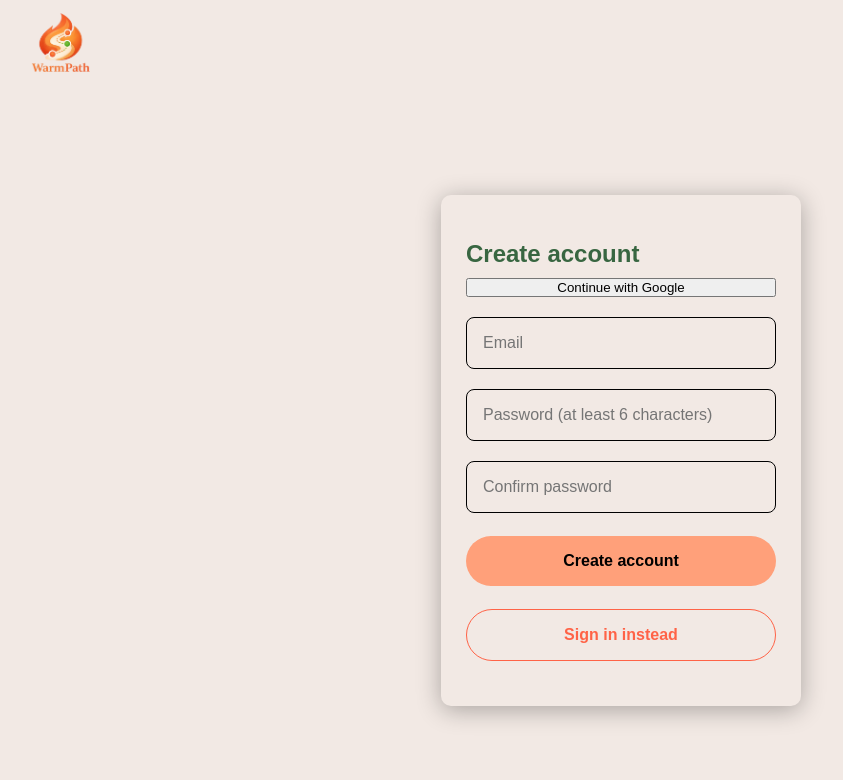
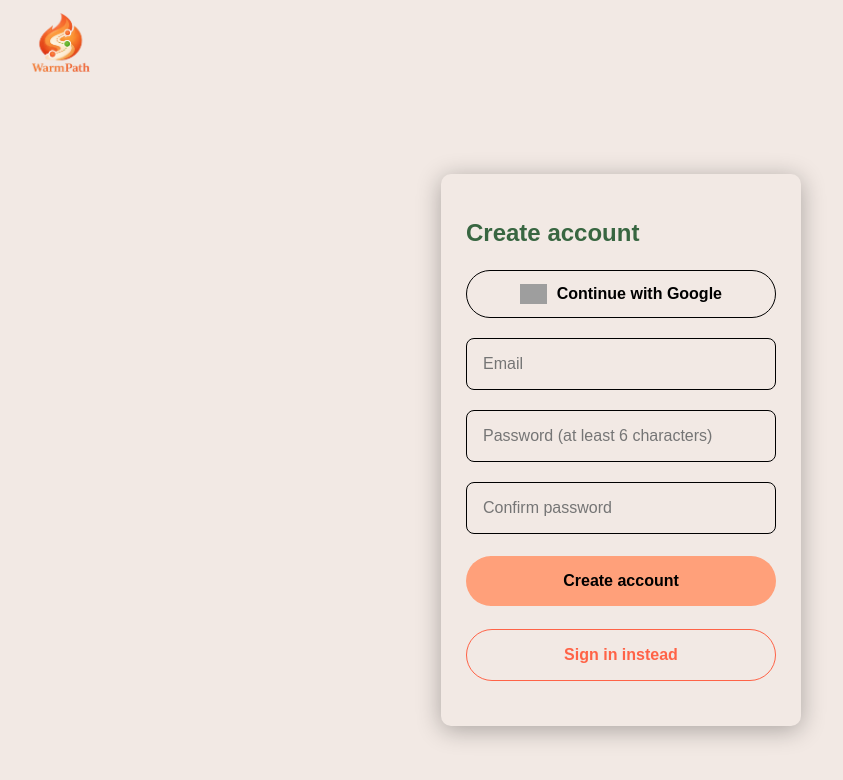
Before and after one commit to Le-Zu/WarmPath, a React (Vite) app in the folder warm-path/: page /register in a window 1280 px wide. Shown: the top 780 px of the page, without its empty margins (19-862 px from the left). Built offline with nearby package versions, Linux system fonts and the light colour scheme; no server answers; grey boxes are pictures that could not be loaded; a web font is replaced by a local one.

Commit message:
Styled Google sign in button

```diff
--- a/warm-path/src/pages/RegisterPage.jsx
+++ b/warm-path/src/pages/RegisterPage.jsx
@@ -14,6 +14,7 @@ export default function RegisterPage() {
    const [backendMessage, setbackendMessage] = useState("");
    const [hovered, setHovered] = useState(false);
    const [hovered2, setHovered2] = useState(false);
+   const [hovered3, setHovered3] = useState(false);
 
    const handleChange = (e) => {
       setForm((prev) => ({ ...prev, [e.target.name]: e.target.value }));
@@ -157,7 +158,33 @@ export default function RegisterPage() {
                }}
             >
                <h2 style={{ fontSize: "1.5rem" }}>Create account</h2>
-               <button type="button" onClick={handleGoogleSignIn}>
+               <button
+                  type="button"
+                  onClick={handleGoogleSignIn}
+                  onMouseEnter={() => setHovered3(true)}
+                  onMouseLeave={() => setHovered3(false)}
+                  style={{
+                     display: "flex",
+                     alignItems: "center",
+                     justifyContent: "center",
+                     gap: "10px",
+                     backgroundColor: hovered3 ? "lightgray" : "#f2e9e4",
+                     width: "100%",
+                     padding: ".8rem 1rem",
+                     borderRadius: "100px",
+                     border: "1px solid",
+                     fontSize: "1rem",
+                     fontWeight: "bold",
+                     marginTop: ".8rem",
+                     cursor: "pointer",
+                     transition: "background-color 0.1s",
+                  }}
+               >
+                  <img
+                     src="https://www.gstatic.com/firebasejs/ui/2.0.0/images/auth/google.svg"
+                     alt="Google"
+                     style={{ height: "20px" }}
+                  />
                   Continue with Google
                </button>
 
```
